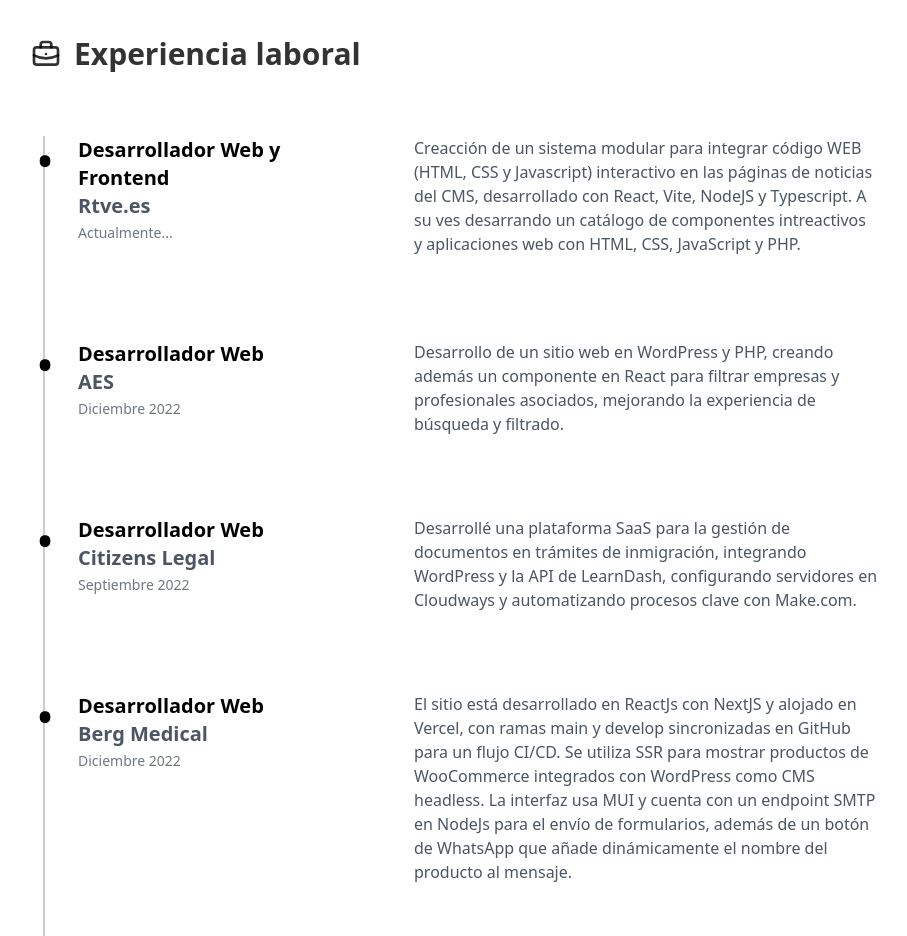
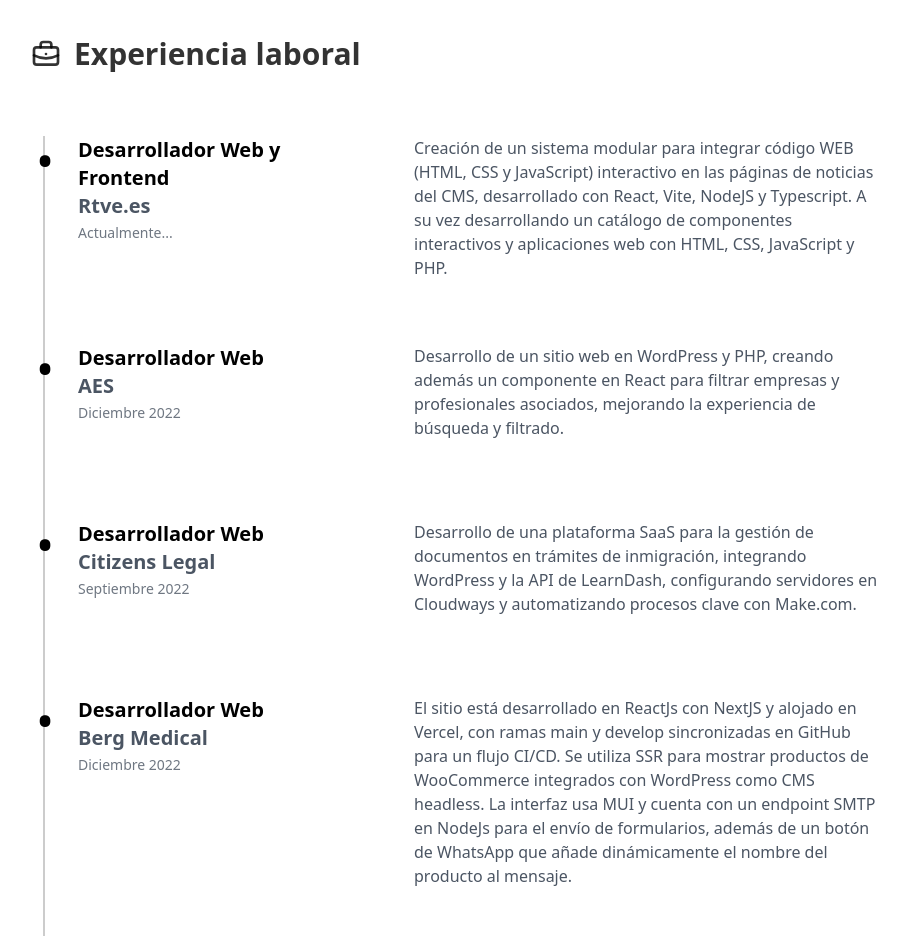
Before and after one commit to sonidiaz/porfolio-astro, an Astro site: page / in a window 1280 px wide. Shown: the part 3200-4136 px from the top of the page, without its empty margins (162-1069 px from the left). Built offline with nearby package versions, Linux system fonts and the light colour scheme; Astro itself is replaced by a stand-in of ours.

Commit message:
fix text content

```diff
--- a/src/components/Experience.astro
+++ b/src/components/Experience.astro
@@ -6,7 +6,7 @@
     title: "Desarrollador Web y Frontend",
     company: "Rtve.es",
     description:
-      "Creacción de un sistema modular para integrar código WEB (HTML, CSS y Javascript) interactivo en las páginas de noticias del CMS, desarrollado con React, Vite, NodeJS y Typescript. A su ves desarrando un catálogo de componentes intreactivos y aplicaciones web con HTML, CSS, JavaScript y PHP.",
+      "Creación de un sistema modular para integrar código WEB (HTML, CSS y JavaScript) interactivo en las páginas de noticias del CMS, desarrollado con React, Vite, NodeJS y Typescript. A su vez desarrollando un catálogo de componentes interactivos y aplicaciones web con HTML, CSS, JavaScript y PHP.",
     link: "https://www.linkedin.com/in/sonidiaz/",
   },
   {
@@ -22,7 +22,7 @@
     title: "Desarrollador Web",
     company: "Citizens Legal",
     description:
-    "Desarrollé una plataforma SaaS para la gestión de documentos en trámites de inmigración, integrando WordPress y la API de LearnDash, configurando servidores en Cloudways y automatizando procesos clave con Make.com.",
+    "Desarrollo de una plataforma SaaS para la gestión de documentos en trámites de inmigración, integrando WordPress y la API de LearnDash, configurando servidores en Cloudways y automatizando procesos clave con Make.com.",
     link: "https://www.linkedin.com/in/sonidiaz/",
   },
   {
```
